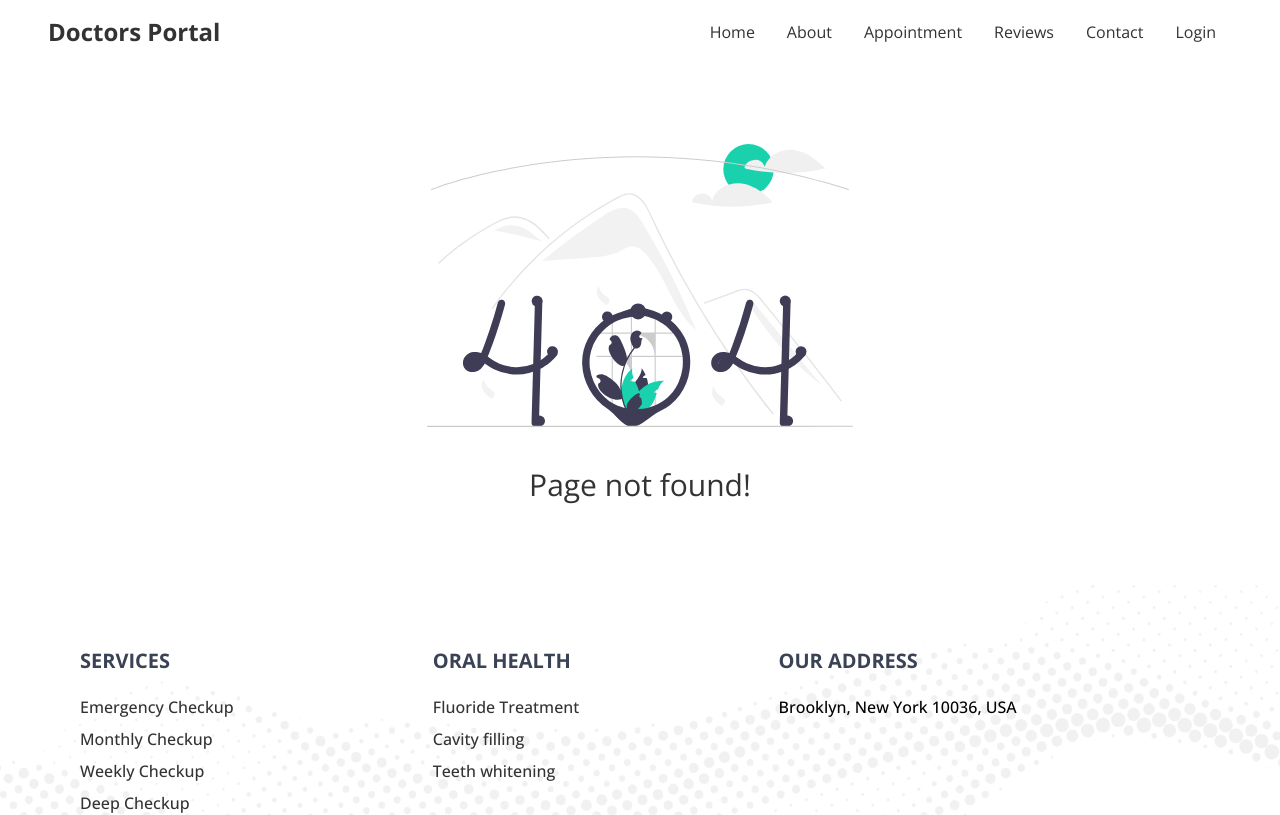
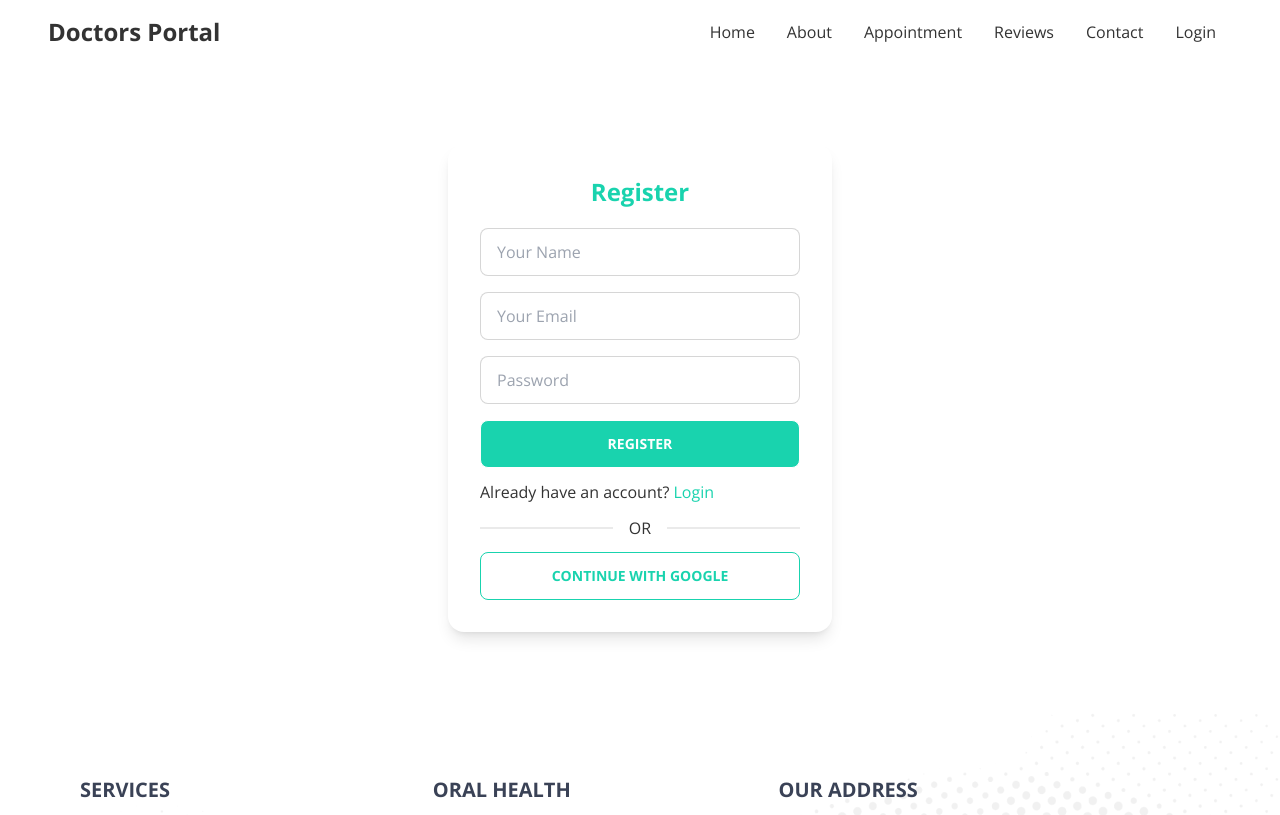
Before and after one commit to technayan/doctors-portal, a React (Create React App) app: page /register in a window 1280 px wide. Shown: the top 815 px of the page. Built offline with nearby package versions, Linux system fonts and the light colour scheme.

Commit message:
Register page Added

```diff
--- a/src/App.js
+++ b/src/App.js
@@ -9,6 +9,7 @@ import ContactUs from './Pages/ContactUs/ContactUs';
 import Login from './Pages/Login/Login';
 import Footer from './Pages/Shared/Footer';
 import NotFound from './Pages/NotFound/NotFound';
+import Register from './Pages/Register/Register';
 
 function App() {
   return (
@@ -21,6 +22,7 @@ function App() {
         <Route path='/reviews' element={<Reviews />} />
         <Route path='/contact' element={<ContactUs />} />
         <Route path='/login' element={<Login />} />
+        <Route path='/register' element={<Register />} />
         <Route path='*' element={<NotFound />} />
       </Routes>
       <Footer />
--- /dev/null
+++ b/src/Pages/Register/Register.js
@@ -0,0 +1,103 @@
+import React from 'react';
+import {  useCreateUserWithEmailAndPassword, useSignInWithGoogle } from 'react-firebase-hooks/auth';
+import auth from '../../firebase.init';
+import { useForm } from "react-hook-form";
+import Loading from '../Shared/Loading';
+import { Link } from 'react-router-dom';
+
+
+const Register = () => {
+    const [createUserWithEmailAndPassword,user,loading,error,] = useCreateUserWithEmailAndPassword(auth);
+    const [signInWithGoogle, gUser, gLoading, gError] = useSignInWithGoogle(auth);
+
+    // React Hook Form
+    const { register, formState: { errors }, handleSubmit } = useForm();
+
+    const onSubmit = data => {
+        createUserWithEmailAndPassword(data.email, data.password);
+    };
+
+    if(loading || gLoading) {
+        return <Loading />
+    }
+
+    let signInError;
+
+    if(error || gError) {
+        signInError = <small className='block pb-3 text-red-500'>{error?.message || gError?.message}</small>
+    }
+
+    if(user || gUser) {
+        console.log(gUser || user);
+    }
+
+
+    return (
+        <div className='h-full flex justify-center items-center py-20 mx-5 lg:mx-0'>
+            <div className="card w-96 bg-base-100 shadow-lg">
+            <div className="p-5 lg:p-8">
+                <h2 className="text-2xl font-bold text-center text-primary">Register</h2>
+
+                <form onSubmit={handleSubmit(onSubmit)}>
+
+                    {/* Daisyui */}
+                    <div className="form-control w-full mt-5">
+                        <input type="text" placeholder="Your Name" className="input input-bordered w-full focus:border-primary focus:outline-none" {...register("name", {
+                            required: {
+                                value: true,
+                                message: 'Name is required.'
+                            }
+                        })}/>
+                        <label className="label">
+                            {errors.name?.type === 'required' && <span className="label-text-alt text-red-500">{errors.name.message}</span>}
+                        </label>
+                    </div>
+                    <div className="form-control w-full">
+                        <input type="email" placeholder="Your Email" className="input input-bordered w-full focus:border-primary focus:outline-none" {...register("email", {
+                            required: {
+                                value: true,
+                                message: 'Email is required.'
+                            },
+                            pattern: {
+                            value: /^[\w-.]+@([\w-]+\.)+[\w-]{2,4}$/,
+                            message: 'Provide a valid email.'
+                            }
+                        })}/>
+                        <label className="label">
+                            {errors.email?.type === 'required' && <span className="label-text-alt text-red-500">{errors.email.message}</span>}
+                            {errors.email?.type === 'pattern' && <span className="label-text-alt text-red-500">{errors.email.message}</span>}
+                        </label>
+                    </div>
+                    <div className="form-control w-full">
+
+                        <input type="password" placeholder="Password" className="input input-bordered w-full focus:border-primary focus:outline-none" {...register("password", {
+                            required: {
+                                value: true,
+                                message: 'Password is required.'
+                            },
+                            minLength: {
+                                value: 6,
+                                message: 'Password should have minimum 6 characters'
+                            }
+                        })}/>
+                        <label className="label">
+                            {errors.password?.type === 'required' && <span className="label-text-alt text-red-500">{errors.password.message}</span>}
+                            {errors.password?.type === 'minLength' && <span className="label-text-alt text-red-500">{errors.password.message}</span>}
+                        </label>
+                    </div>
+                    {signInError}
+
+                    <input className='btn bg-primary w-full hover:bg-accent text-white' type="submit" value="Register" />
+                </form>
+
+                <p className='mt-3'>Already have an account? <Link className='text-primary hover:text-secondary' to={'/login'}>Login</Link></p>
+
+                <div className="divider">OR</div>
+                <button onClick={() => signInWithGoogle()} className="btn border-primary w-full text-primary hover:bg-primary hover:border-primary hover:text-white">Continue with google</button>
+            </div>
+            </div>
+        </div>
+    );
+};
+
+export default Register;
--- a/src/Pages/Shared/Loading.js
+++ b/src/Pages/Shared/Loading.js
@@ -3,8 +3,8 @@ import React from 'react';
 const Loading = () => {
     return (
         <div>
-            <div class="h-screen flex items-center justify-center ">
-                <div class="w-16 h-16 border-b-2 border-gray-900 rounded-full animate-spin"></div>
+            <div className="h-screen flex items-center justify-center ">
+                <div className="w-16 h-16 border-b-2 border-gray-900 rounded-full animate-spin"></div>
             </div>
         </div>
     );
```
